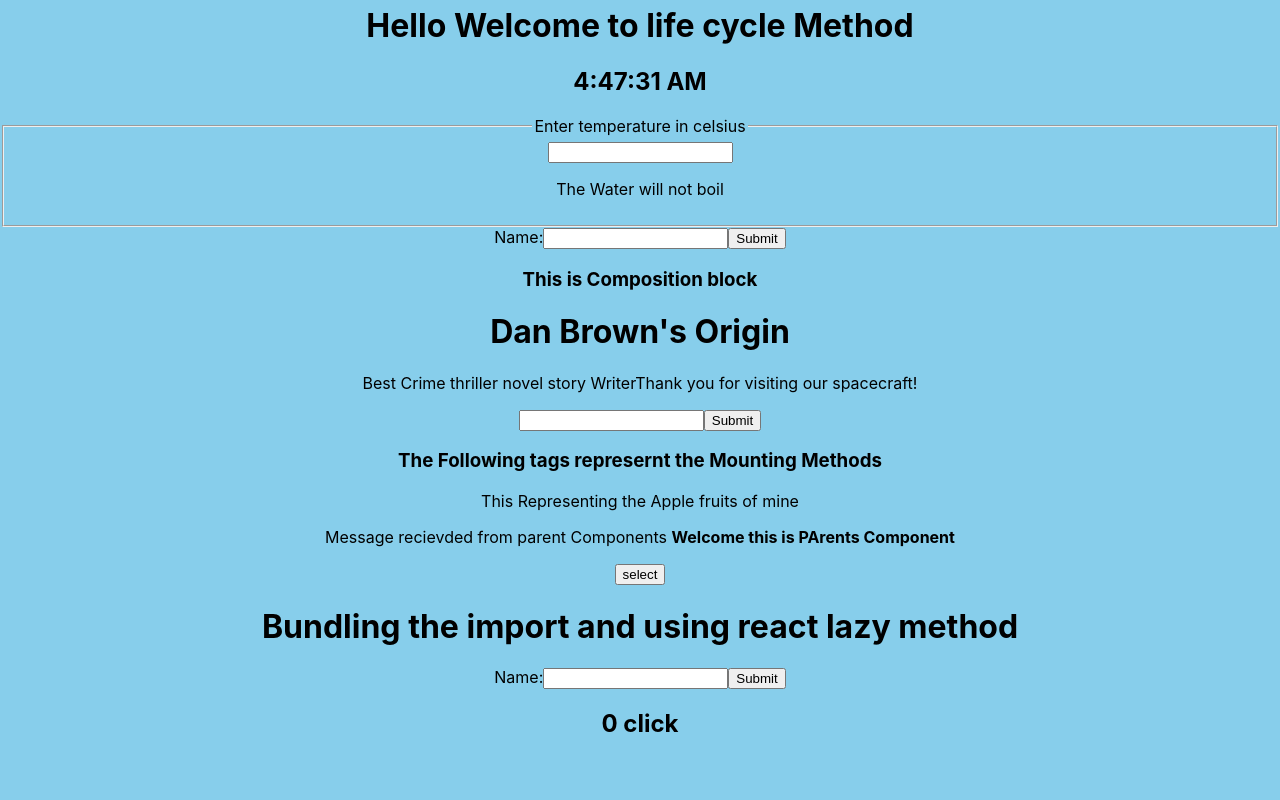
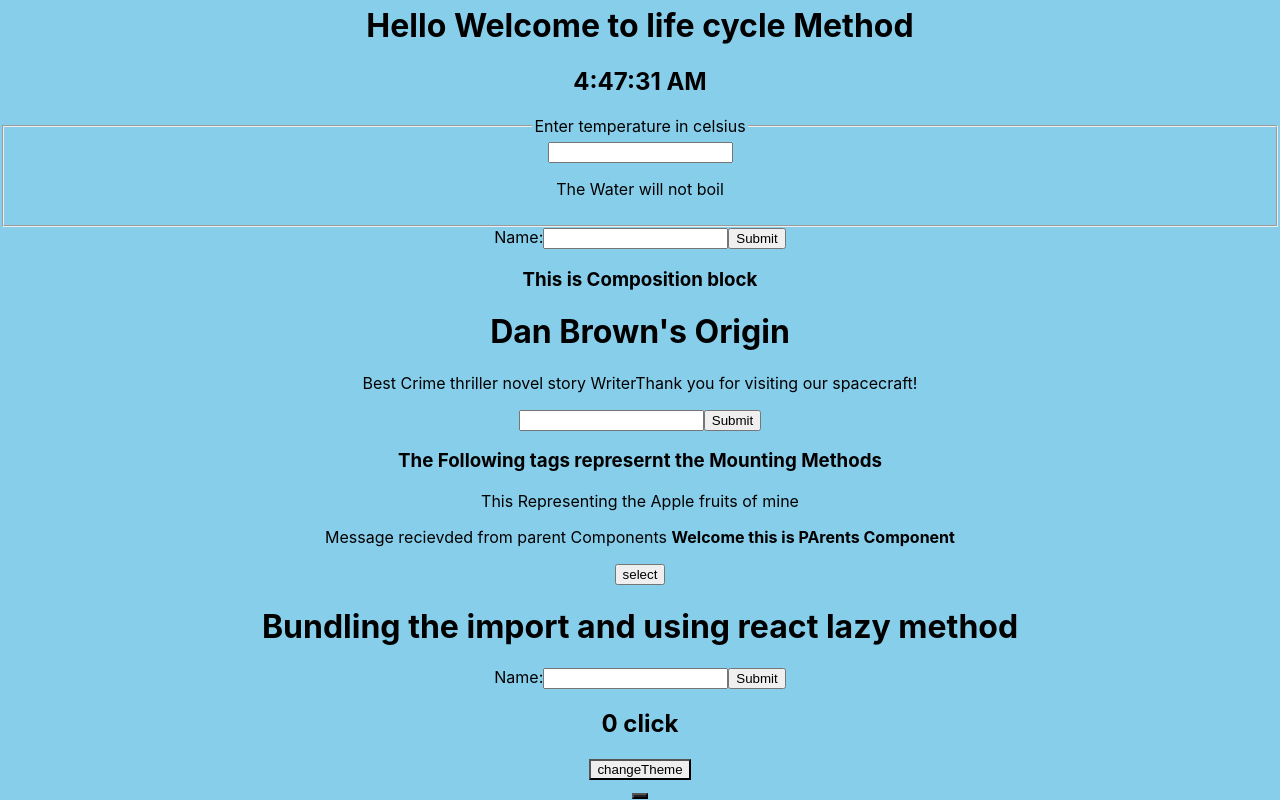
Before and after one commit to Mdhamza77/React, a React (Create React App) app: page / in a window 1280 px wide. Shown: the part 237-1037 px from the top of the page. Before the commit the page ends 995 px from the top, so only its background shows below. Built offline with nearby package versions, Linux system fonts and the light colour scheme.

Commit message:
Implementation Context

```diff
--- a/src/App.js
+++ b/src/App.js
@@ -9,6 +9,7 @@
 import ParentChild from './ParentChild';
 import Keyboard from './Keyboard';
 import Split from './Split';
+import DynamicContext from './Dynamic-context';
 function App() {
 
   return (
@@ -29,6 +30,7 @@
          <ParentChild/>
          <Keyboard/>
          <Split/>
+         <DynamicContext/>
 
 
 
--- /dev/null
+++ b/src/Dynamic-context.js
@@ -0,0 +1,41 @@
+import React, { Component } from 'react';
+import {ThemeContext,themes} from './theme-context';
+import ThemedButton from './themed-button';
+
+// An Intermediate Component that uses themed button.
+function Tool(props){
+    return (
+        <ThemedButton onClick ={props.changeTheme}>
+            changeTheme
+        </ThemedButton>
+    )
+}
+class DynamicContext extends Component {
+    constructor(props){
+        super(props);
+        this.state = {
+            theme : themes.light
+        };
+        this.toggleTheme = ()=>{
+            this.setState(state => ({
+                theme :
+                state.theme === themes.dark ? themes.light : themes.dark
+            }))
+        }
+    }
+    render() {
+        return (
+            <div>
+
+                    <ThemeContext.Provider value={this.state.theme}>
+                        <Tool changeTheme={this.toggleTheme} />
+                    </ThemeContext.Provider>
+                    <section>
+                    <ThemedButton />
+                    </section>
+            </div>
+        );
+    }
+}
+
+export default DynamicContext;
--- /dev/null
+++ b/src/theme-context.js
@@ -0,0 +1,16 @@
+import React from "react"
+
+export const themes =  {
+    light : {
+        background : '#eeeeee'
+    },
+    dark : {
+            background : '#222222'
+    }
+}
+
+export const ThemeContext = React.createContext(
+    themes.dark
+);
+
+export default ThemeContext ;
--- /dev/null
+++ b/src/themed-button.js
@@ -0,0 +1,18 @@
+import React from 'react';
+import {ThemeContext} from './theme-context';
+
+class ThemedButton extends React.Component {
+     render(){
+        let props = this.props ;
+        let theme = this.context;
+        return(
+            <button
+               {...props}
+               style = {{background : theme.background}}
+               />
+        )
+     }
+    }
+ThemedButton.contextType = ThemeContext ;
+
+export default ThemedButton;
```
